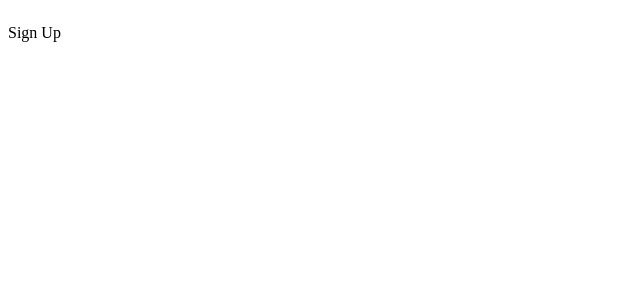
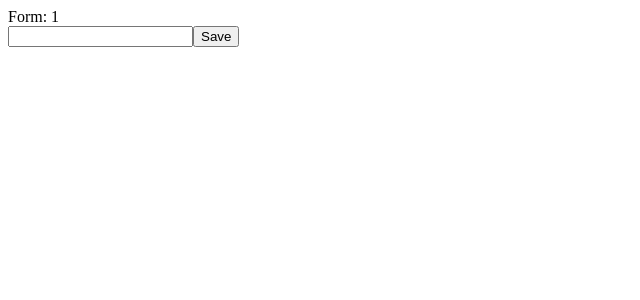
Before and after one commit to EthanEFung/eka-challenge-2, a React app: page / in a window 1280 px wide. Shown: the top 300 px of the page, without its empty margins (0-640 px from the left). Built offline with nearby package versions, Linux system fonts and the light colour scheme.

Commit message:
feat: create form component

```diff
--- a/src/ui/app/App.js
+++ b/src/ui/app/App.js
@@ -1,5 +1,5 @@
 import React, { Component } from 'react';
-import { Button, FlexBox, Header, Input } from '../';
+import { Button, FlexBox, Form, Header, Input } from '../';
 
 
 export class App extends Component {
@@ -8,7 +8,11 @@ export class App extends Component {
 
     return (
       <FlexBox className="app">
-        <Header className="sign-up"><p>Sign Up</p></Header>
+        <Form>
+          <Header>Form: 1</Header>
+          <Input className="name" type="text" />
+          <Button>Save</Button>
+        </Form>
       </FlexBox>
     );
   }
--- /dev/null
+++ b/src/ui/components/form/Form.js
@@ -0,0 +1,15 @@
+import React from 'react';
+import classNames from 'classnames';
+
+export const Form = props => {
+  const { children, className } = props;
+  const classes = classNames('form', className);
+
+
+
+  return (
+    <form className={classes}>
+      {children}
+    </form>
+  );
+};
--- /dev/null
+++ b/src/ui/components/form/index.js
@@ -0,0 +1 @@
+export { Form } from './Form';
--- a/src/ui/components/index.js
+++ b/src/ui/components/index.js
@@ -1,5 +1,6 @@
 
 export { Button } from './button';
 export { FlexBox } from './flexbox';
+export { Form } from './form';
 export { Header } from './header';
 export { Input } from './input';
--- a/src/ui/index.js
+++ b/src/ui/index.js
@@ -1,3 +1,3 @@
 export { App } from './app';
 
-export { Button, FlexBox, Header, Input } from './components';
+export { Button, FlexBox, Form, Header, Input } from './components';
```
